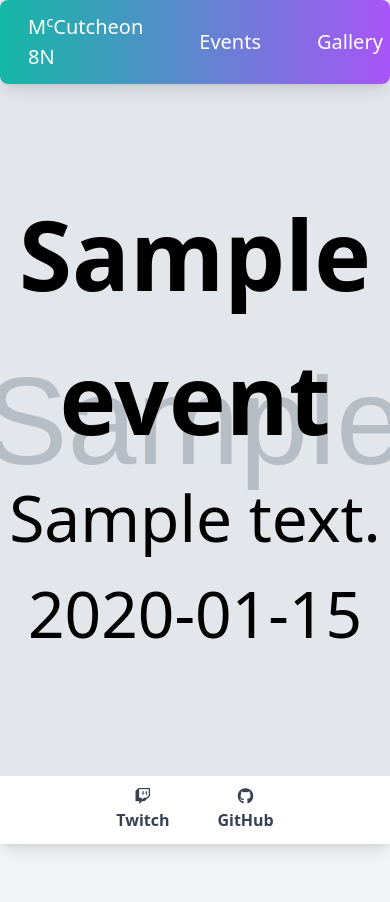
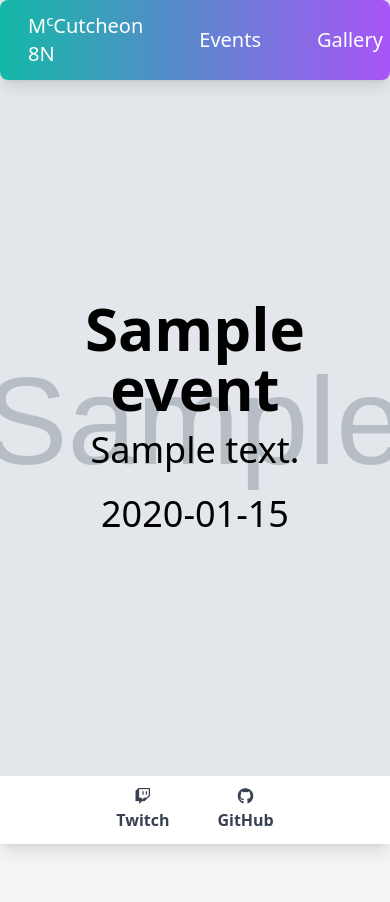
Before and after one commit to xanmankey/mcut8n, a Flask app: page /event/1 in a window 390 px wide. Shown: the top 902 px of the page. Run offline with Flask 3, Linux system fonts and the light colour scheme; tables that the repository leaves empty hold one stand-in row (values such as "Sample post"); grey boxes marked "Sample" are stand-in pictures; parts of the project's set-up code (start-up, migrations or seed data) failed here and were passed over; some libraries are stand-ins or nearby versions.

Commit message:
added some responsiveness

```diff
--- a/static/dist/css/output.css
+++ b/static/dist/css/output.css
@@ -870,6 +837,11 @@ video {
   padding-bottom: 0.75rem;
 }
 
+.py-5 {
+  padding-top: 1.25rem;
+  padding-bottom: 1.25rem;
+}
+
 .pb-20 {
   padding-bottom: 5rem;
 }
@@ -883,36 +855,72 @@ video {
 }
 
 .font-sans {
-  font-family: ui-sans-serif, system-ui, sans-serif, "Apple Color Emoji",
-    "Segoe UI Emoji", "Segoe UI Symbol", "Noto Color Emoji";
+  font-family: ui-sans-serif, system-ui, sans-serif, "Apple Color Emoji", "Segoe UI Emoji", "Segoe UI Symbol", "Noto Color Emoji";
 }
 
 .text-2xl {
   font-size: 1.5rem;
+  line-height: 2rem;
+}
+
+.text-3xl {
+  font-size: 1.875rem;
+  line-height: 2.25rem;
+}
+
+.text-4xl {
+  font-size: 2.25rem;
+  line-height: 2.5rem;
 }
 
 .text-5xl {
   font-size: 3rem;
+  line-height: 1;
 }
 
 .text-6xl {
-  font-size: 4rem;
+  font-size: 3.75rem;
+  line-height: 1;
 }
 
 .text-7xl {
-  font-size: 5rem;
+  font-size: 4.5rem;
+  line-height: 1;
 }
 
 .text-8xl {
   font-size: 6rem;
+  line-height: 1;
+}
+
+.text-9xl {
+  font-size: 8rem;
+  line-height: 1;
+}
+
+.text-base {
+  font-size: 1rem;
+  line-height: 1.5rem;
+}
+
+.text-lg {
+  font-size: 1.125rem;
+  line-height: 1.75rem;
 }
 
 .text-sm {
   font-size: 0.875rem;
+  line-height: 1.25rem;
 }
 
 .text-xl {
   font-size: 1.25rem;
+  line-height: 1.75rem;
+}
+
+.text-xs {
+  font-size: 0.75rem;
+  line-height: 1rem;
 }
 
 .font-bold {
@@ -921,6 +929,11 @@ video {
 
 .font-medium {
   font-weight: 500;
+}
+
+.text-black {
+  --tw-text-opacity: 1;
+  color: rgb(0 0 0 / var(--tw-text-opacity));
 }
 
 .text-blue-800 {
@@ -1048,3 +1036,45 @@ video {
 .focus\:ring-opacity-50:focus {
   --tw-ring-opacity: 0.5;
 }
+
+@media (max-width: 640px) {
+  .sm\:text-xl {
+    font-size: 1.25rem;
+    line-height: 1.75rem;
+  }
+}
+
+@media (max-width: 768px) {
+  .md\:py-3 {
+    padding-top: 0.75rem;
+    padding-bottom: 0.75rem;
+  }
+}
+
+@media (max-width: 1024px) {
+  .lg\:flex-col {
+    flex-direction: column;
+  }
+
+  .lg\:text-2xl {
+    font-size: 1.5rem;
+    line-height: 2rem;
+  }
+
+  .lg\:text-4xl {
+    font-size: 2.25rem;
+    line-height: 2.5rem;
+  }
+}
+
+@media (max-width: 1280px) {
+  .xl\:text-4xl {
+    font-size: 2.25rem;
+    line-height: 2.5rem;
+  }
+
+  .xl\:text-6xl {
+    font-size: 3.75rem;
+    line-height: 1;
+  }
+}
--- a/templates/event.html
+++ b/templates/event.html
@@ -9,9 +9,10 @@
 
   <div class="absolute inset-0 flex items-center justify-center">
     <div class="text-center">
-      <span class="text-8xl font-bold text-black">{{ title }}</span>
-      <p class="text-6xl text-black">{{ description }}</p>
-      <p class="text-6xl text-black">{{ date_time }}</p>
+      <span class="text-8xl xl:text-6xl lg:text-4xl sm:text-xl font-bold text-black py-5 md:py-3">{{ title }}</span>
+      <p class="text-6xl xl:text-4xl lg:text-2xl sm:text-xl text-black py-5 md:py-3">{{ description }}</p>
+      <p class="text-6xl xl:text-4xl lg:text-2xl sm:text-xl text-black py-5 md:py-3">{{ date_time }}</p>
+    </div>
     </div>
   </div>
 </div>
```
Also changed, not shown: other parts of static/dist/css/output.css (+97 -155 lines), tailwind.config.js (+33 -14 lines), templates/index.html (+17 -41 lines), 1 other file.
